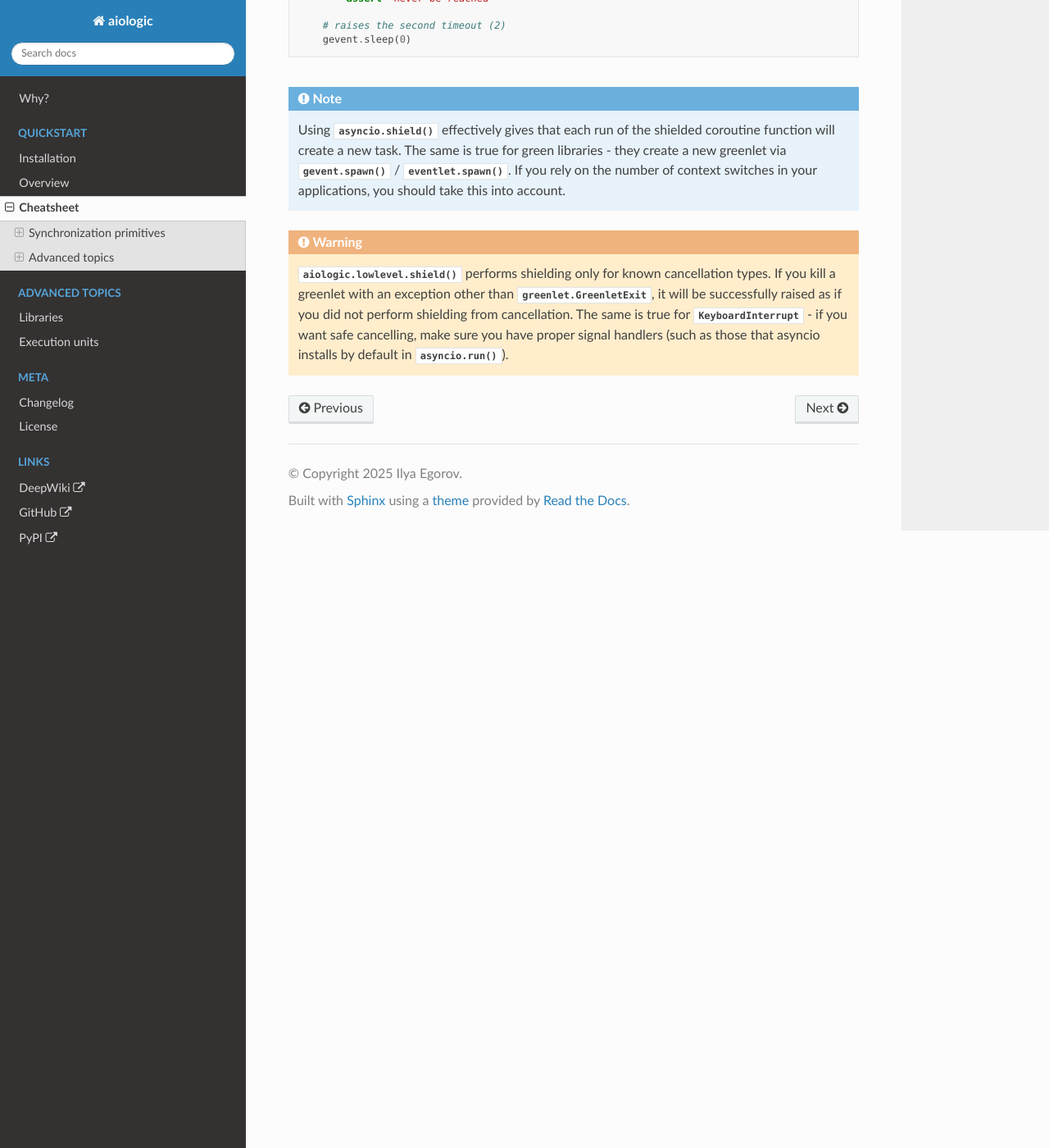
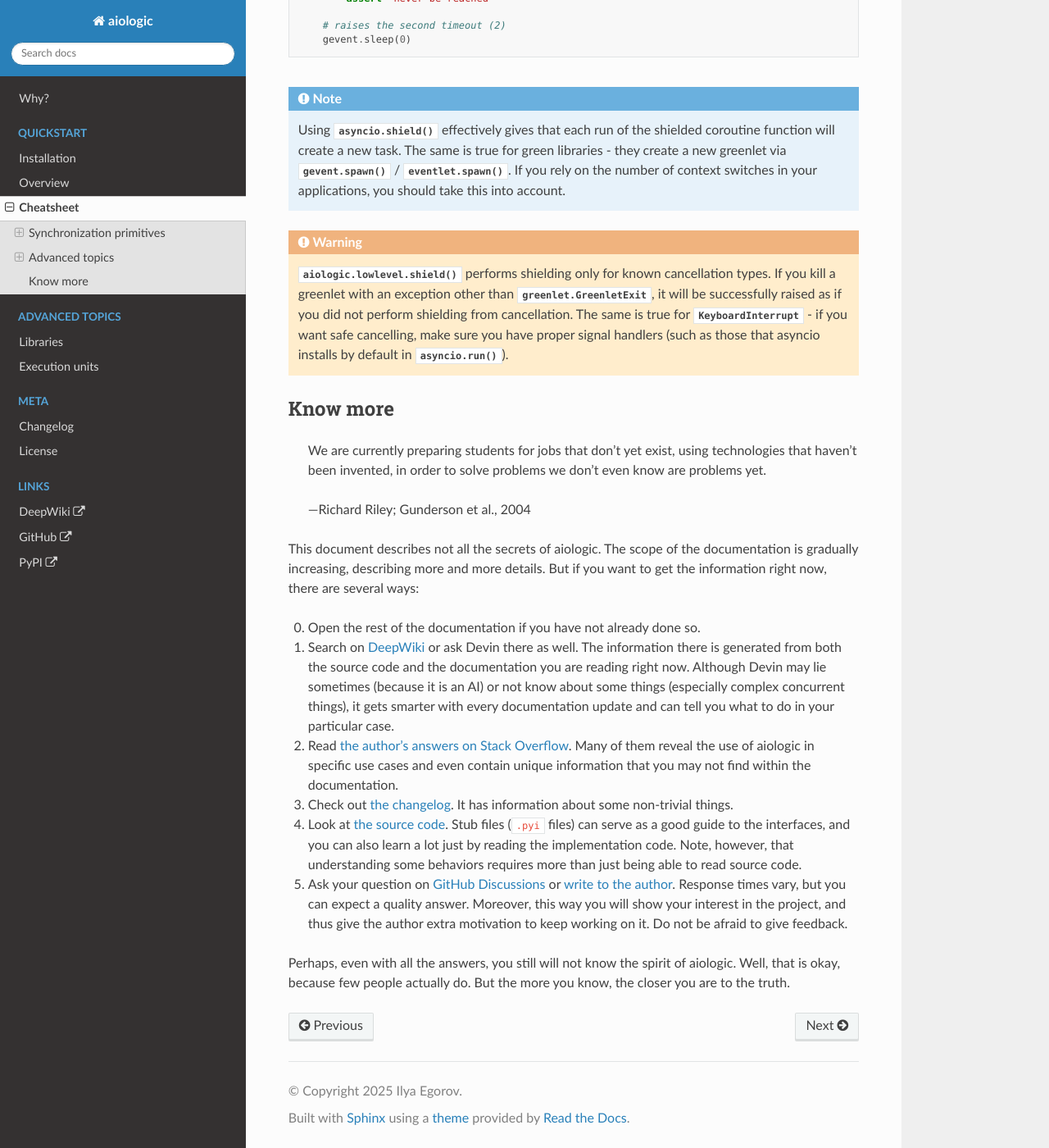
Before and after one commit to x42005e1f/aiologic, a Sphinx documentation site: the page built from docs/cheatsheet.rst, in a window 1280 px wide and 1400 px high, scrolled down 13708 px. Shown: the whole window at 82% size. Built offline with Sphinx 7.4.7 and the Read the Docs theme 3.1.0, drawn with Linux system fonts in a browser that asks for light colours; the version number could not be read and is left out.

Commit message:
docs: write a bit about other ways to get information

```diff
--- a/docs/cheatsheet.rst
+++ b/docs/cheatsheet.rst
@@ -1084,3 +1084,45 @@ that they are raised after completion, and in the correct order:
     :exc:`KeyboardInterrupt` - if you want safe cancelling, make sure you have
     proper signal handlers (such as those that asyncio installs by default in
     :func:`asyncio.run`).
+
+Know more
+---------
+
+    We are currently preparing students for jobs that don't yet exist, using
+    technologies that haven't been invented, in order to solve problems we
+    don't even know are problems yet.
+
+    -- Richard Riley; Gunderson et al., 2004
+
+This document describes not all the secrets of aiologic. The scope of the
+documentation is gradually increasing, describing more and more details. But if
+you want to get the information right now, there are several ways:
+
+0. Open the rest of the documentation if you have not already done so.
+1. Search on `DeepWiki <https://deepwiki.com/x42005e1f/aiologic>`_ or ask Devin
+   there as well. The information there is generated from both the source code
+   and the documentation you are reading right now. Although Devin may lie
+   sometimes (because it is an AI) or not know about some things (especially
+   complex concurrent things), it gets smarter with every documentation update
+   and can tell you what to do in your particular case.
+2. Read `the author's answers on Stack Overflow <https://stackoverflow.com/
+   users/27526808/ilya-egorov?tab=answers>`_. Many of them reveal the use of
+   aiologic in specific use cases and even contain unique information that you
+   may not find within the documentation.
+3. Check out `the changelog <./changelog.html>`_. It has information about some
+   non-trivial things.
+4. Look at `the source code <https://github.com/x42005e1f/aiologic>`_. Stub
+   files (``.pyi`` files) can serve as a good guide to the interfaces, and you
+   can also learn a lot just by reading the implementation code. Note, however,
+   that understanding some behaviors requires more than just being able to read
+   source code.
+5. Ask your question on `GitHub Discussions <https://github.com/x42005e1f/
+   aiologic/discussions>`_ or `write to the author
+   <mailto:0x42005e1f@gmail.com>`_. Response times vary, but you can expect a
+   quality answer. Moreover, this way you will show your interest in the
+   project, and thus give the author extra motivation to keep working on it. Do
+   not be afraid to give feedback.
+
+Perhaps, even with all the answers, you still will not know the spirit of
+aiologic. Well, that is okay, because few people actually do. But the more you
+know, the closer you are to the truth.
```
